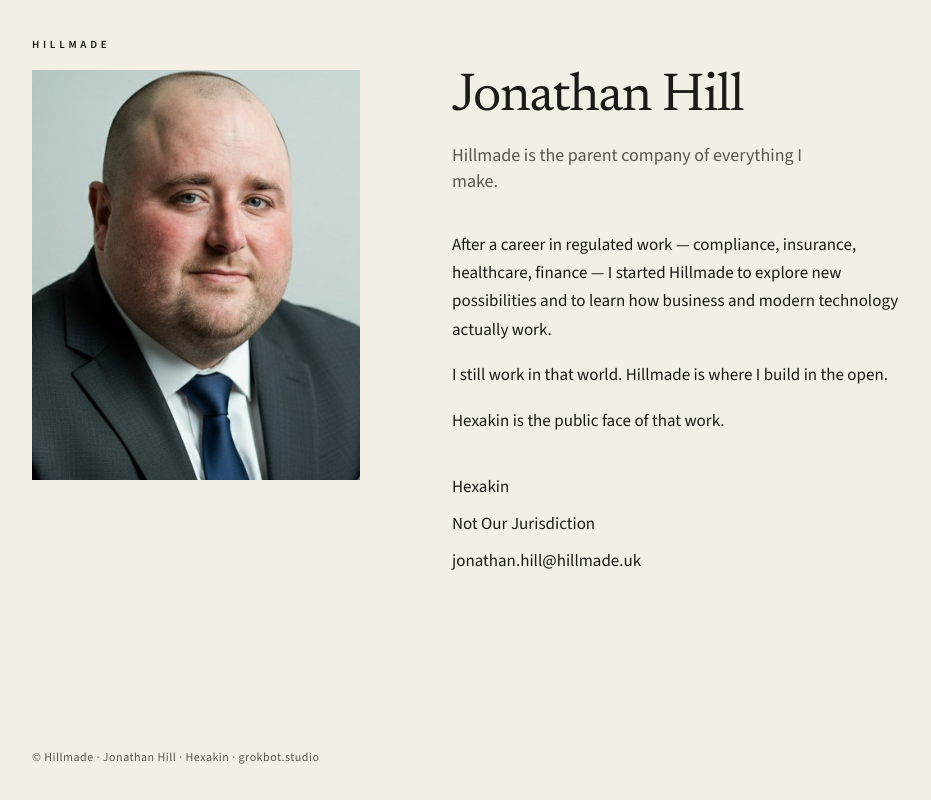
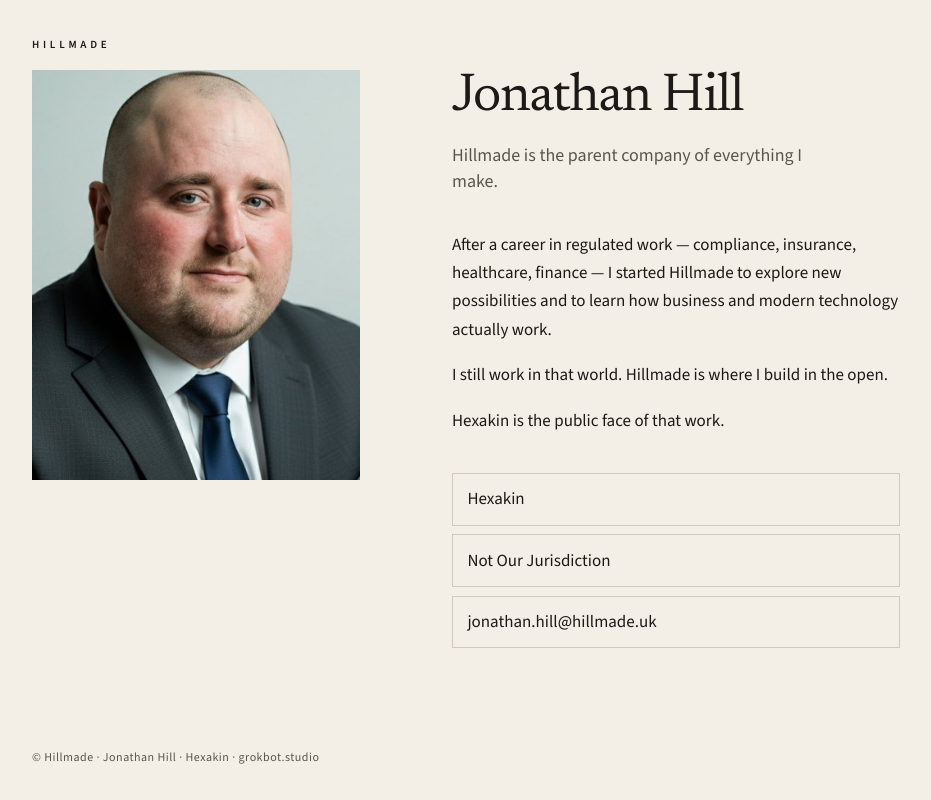
Before and after one commit to Hexakin/hillmade-uk, a Next.js app: page / in a window 1280 px wide. Shown: the whole page, without its empty margins (112-1043 px from the left). Built offline with nearby package versions, Linux system fonts and the light colour scheme.

Commit message:
Style profile doors as matching rule-bordered boxes
The three Hillmade doors were underlined text links. Make each <a> a
full-width box with a 1px --rule border that darkens to --ink on hover,
so the whole box is the hit target.

Co-authored-by: Hexakin <Hexakin@users.noreply.github.com>

```diff
--- a/app/globals.css
+++ b/app/globals.css
@@ -132,13 +132,14 @@ a:focus-visible {
 }
 
 .doors a {
-  text-decoration-thickness: 1px;
-  text-underline-offset: 0.22em;
-  text-decoration-color: var(--rule);
+  display: block;
+  padding: 0.7rem 0.9rem;
+  border: 1px solid var(--rule);
+  text-decoration: none;
 }
 
 .doors a:hover {
-  text-decoration-color: currentColor;
+  border-color: var(--ink);
 }
 
 .colophon {
```
